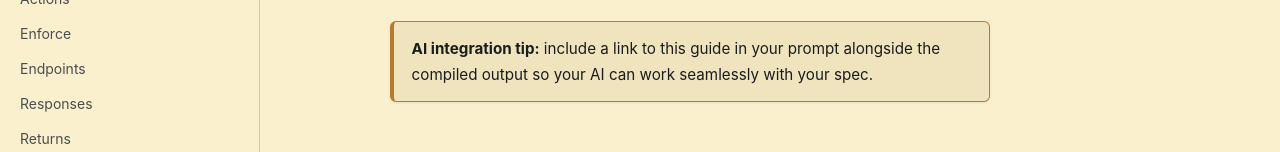
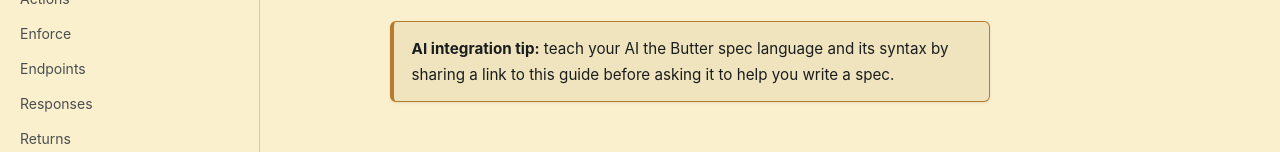
Before and after one commit to lebohang0824/butter, a plain HTML site: page docs/language.html in a window 1280 px wide. Shown: the part 292-444 px from the top of the page. Drawn offline with Linux system fonts and the light colour scheme.

Commit message:
docs: clarify AI integration tip to teach the spec language first

```diff
--- a/docs/language.html
+++ b/docs/language.html
@@ -45,7 +45,7 @@
   <img src="icon.svg" alt="Butter logo" style="max-width: 80px;">
   <h1>Language Guide</h1>
   <p class="subtitle">Everything you need to write <code>.butter</code> specs — from basic features to HTTP endpoints.</p>
-  <p class="hero-note"><strong>AI integration tip:</strong> include a link to this guide in your prompt alongside the compiled output so your AI can work seamlessly with your spec.</p>
+  <p class="hero-note"><strong>AI integration tip:</strong> teach your AI the Butter spec language and its syntax by sharing a link to this guide before asking it to help you write a spec.</p>
 </div>
 
 <section id="syntax">
```
